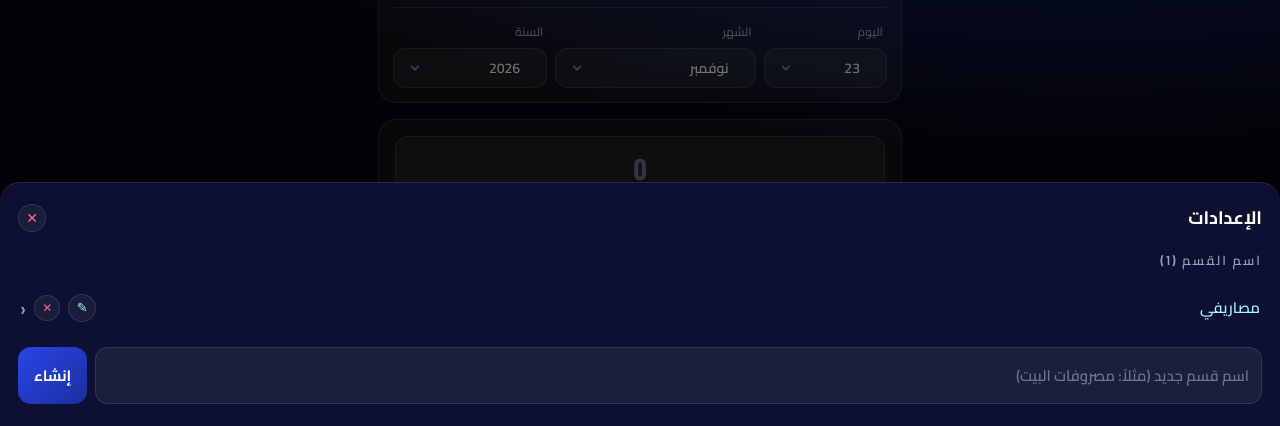
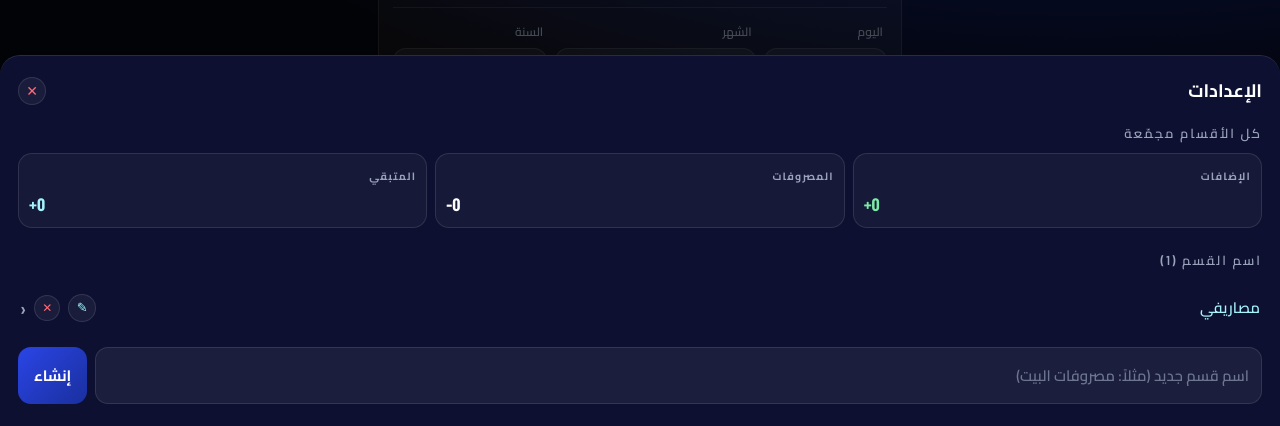
Before and after one commit to husseinmohamed-crypto/masrofaty-App, a plain HTML site: page index.html in a window 1280 px wide. Both pictures are taken after a click on the button "الإعدادات". Shown: the part 374-800 px from the top of the page. Drawn offline with nearby package versions, Linux system fonts and the light colour scheme; a web font is replaced by a local one.

Commit message:
Add files via upload

```diff
--- a/index.html
+++ b/index.html
@@ -160,6 +160,14 @@ textarea{width:100%;background:rgba(255,255,255,.06);border:1px solid var(--bd);
 .dselrow{display:grid;grid-template-columns:.8fr 1.3fr 1fr;gap:8px}
 .dman{direction:ltr;text-align:center;font-family:'Barlow Condensed',sans-serif;font-weight:700;font-size:17px}
 .notewrite{width:100%;min-height:48vh;background:var(--card);border:1px solid var(--bd);border-radius:18px;padding:16px;color:var(--ink);font:400 15px 'Cairo',sans-serif;outline:none;resize:vertical;line-height:1.8;margin-top:14px}
+.sumrow{display:grid;grid-template-columns:1fr 1fr 1fr;gap:8px}
+.sumcard{background:rgba(255,255,255,.04);border:1px solid var(--bd);border-radius:14px;padding:12px 10px;min-width:0}
+.sumlab{font-size:10.5px;letter-spacing:1.2px;color:var(--mut);font-weight:700;margin-bottom:7px;white-space:nowrap;overflow:hidden;text-overflow:ellipsis}
+.sumval{font-family:'Barlow Condensed',sans-serif;font-weight:700;font-size:18px;direction:ltr;white-space:nowrap;overflow:hidden;text-overflow:ellipsis}
+.sumval.inc{color:#7ee8a8}
+.sumval.exp{color:var(--ink)}
+.sumval.pos{color:var(--cy)}
+.sumval.neg{color:var(--red)}
 .nthead{margin-bottom:4px}
 .ntname{display:flex;align-items:center;gap:10px}
 .ntname h2{margin:0;flex:1;min-width:0;word-break:break-word}
@@ -175,7 +183,9 @@ textarea{width:100%;background:rgba(255,255,255,.06);border:1px solid var(--bd);
 <div id="sheetOverlay" class="sheet-overlay hide"></div>
 <div id="sheet" class="sheet hide">
   <div class="sheet-head"><b>الإعدادات</b><button id="sheetClose" class="x" aria-label="إغلاق">✕</button></div>
-  <div class="lab" id="spacesLab" style="margin-bottom:8px">اسم القسم</div>
+  <div class="lab" style="margin-bottom:8px">كل الأقسام مجمّعة</div>
+  <div id="sheetTotals"></div>
+  <div class="lab" id="spacesLab" style="margin:20px 0 8px">اسم القسم</div>
   <div id="spaceList"></div>
   <div class="newspace"><input id="newSpaceName" placeholder="اسم قسم جديد (مثلاً: مصروفات البيت)" autocomplete="off"><button class="btn" id="addSpaceBtn">إنشاء</button></div>
 </div>
@@ -477,7 +487,20 @@ kp.onclick=e=>{const k=e.target.closest('button');if(!k)return;const id=kp.datas
   a.dispatchEvent(new Event('input'));a.focus({preventScroll:true})};
 document.addEventListener('click',e=>{if(e.target.closest('#kp,input,.clr,select,label'))return;const a=document.activeElement;if(a&&a.classList&&a.classList.contains('amt'))a.blur();kpHide()});
 
+function globalTotals(){
+  let inc=0,exp=0;
+  spaces.forEach(s=>{
+    const sExp=s.id===activeSpace?data:loadK(EK(s.id));
+    const sInc=s.id===activeSpace?incomes:loadK(IK(s.id));
+    exp+=sum(sExp);inc+=sum(sInc)});
+  return {inc,exp,diff:inc-exp}}
 function renderSheet(){
+  const gt=globalTotals();
+  document.getElementById('sheetTotals').innerHTML=`<div class="sumrow">
+    <div class="sumcard"><div class="sumlab">الإضافات</div><div class="sumval inc">+${fmt(gt.inc)}</div></div>
+    <div class="sumcard"><div class="sumlab">المصروفات</div><div class="sumval exp">-${fmt(gt.exp)}</div></div>
+    <div class="sumcard"><div class="sumlab">المتبقي</div><div class="sumval ${gt.diff>=0?'pos':'neg'}">${gt.diff>=0?'+':'-'}${fmt(Math.abs(gt.diff))}</div></div>
+  </div>`;
   document.getElementById('spacesLab').textContent='اسم القسم ('+spaces.length+')';
   document.getElementById('spaceList').innerHTML=spaces.map(s=>`<div class="srow ${s.id===activeSpace?'on':''}" data-sw="${s.id}"><div class="main"><b>${esc(s.name)}</b></div><span class="trail"><button class="pen" data-rnspace="${s.id}" aria-label="تعديل">✎</button><button class="sdel" data-delspace="${s.id}" aria-label="حذف">✕</button><span class="chev">‹</span></span></div>`).join('');
   document.querySelectorAll('[data-sw]').forEach(r=>r.onclick=()=>switchSpace(r.dataset.sw));
```
